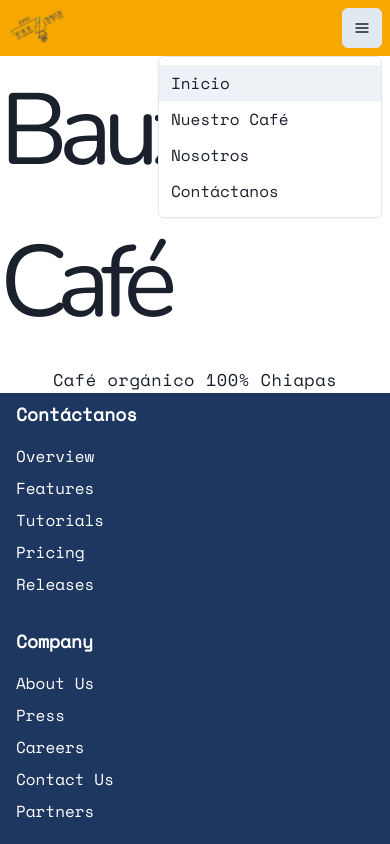
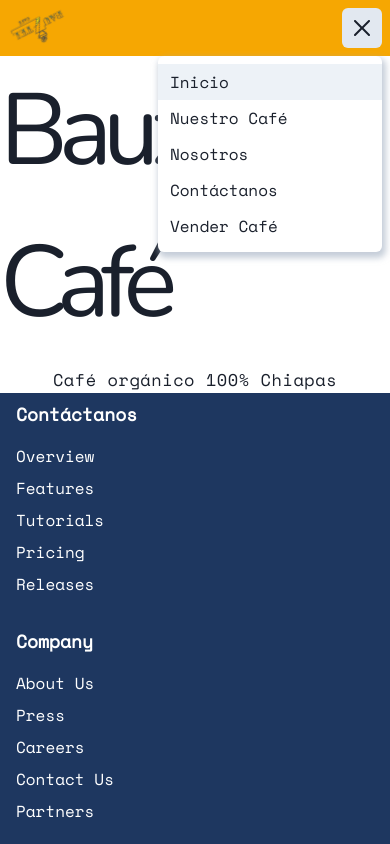
Before and after one commit to giusniyyel/bauztel-homepage, a Next.js app: page / in a window 390 px wide. Both pictures are taken after a click on the button "Options". Shown: the top 844 px of the page. Built offline with nearby package versions, Linux system fonts and the light colour scheme.

Commit message:
:sparkles: feat(navbar): update navbar style mobile and desktop version

```diff
--- a/src/components/Navbar.tsx
+++ b/src/components/Navbar.tsx
@@ -12,7 +12,7 @@ import {
 } from "@chakra-ui/react";
 import { NextChakraLink, NextChakraLinkProps } from "./NextChakraLink";
 import { NextChakraLinkButton } from "./NextChakraLinkButton";
-import { HamburgerIcon } from "@chakra-ui/icons";
+import { HamburgerIcon, CloseIcon } from "@chakra-ui/icons";
 import { Logo } from "./Logo";
 
 type LinkItemProps = {
@@ -29,10 +29,14 @@ const LinkItem = (props: NextChakraLinkProps & LinkItemProps) => {
   return (
     <NextChakraLink
       fontWeight={"bold"}
+      p={2}
+      _hover={{
+        bg: "secondary.600",
+        textDecoration: "none",
+      }}
+      color={active ? "white" : inactiveColor}
+      rounded={"md"}
       href={props.href}
-      p={2}
-      _hover={{ color: "primary.900" }}
-      color={active ? "white" : inactiveColor}
       target={props.target}
       {...props}
     >
@@ -92,19 +96,38 @@ export const Navbar = (props: any) => {
           </Stack>
           <Box ml={2} display={{ base: "inline-block", md: "none" }}>
             <Menu isLazy id="navbar-menu">
+              {({ isOpen }) => (
+                <>
                   <MenuButton
+                    isActive={isOpen}
                     as={IconButton}
-                icon={<HamburgerIcon />}
-                variant="outline"
+                    variant={"ghost"}
+                    cursor={"pointer"}
+                    icon={
+                      isOpen ? (
+                        <CloseIcon />
+                      ) : (
+                        <HamburgerIcon color="primary.500" />
+                      )
+                    }
                     aria-label="Options"
                   />
-              <MenuList>
+                  <MenuList
+                    zIndex={5}
+                    border={"none"}
+                    boxShadow={"2px 4px 6px 2px rgba(160, 174, 192, 0.6)"}
+                  >
                     {navLinks.map((link, index) => (
                       <NextChakraLink key={index} href={link.path} passHref>
                         <MenuItem>{link.title}</MenuItem>
                       </NextChakraLink>
                     ))}
+                    <NextChakraLink href={"/become-seller"} passHref>
+                      <MenuItem>Vender Café</MenuItem>
+                    </NextChakraLink>
                   </MenuList>
+                </>
+              )}
             </Menu>
           </Box>
         </Container>
```
Lines whose indentation alone changed are shown as unchanged.
